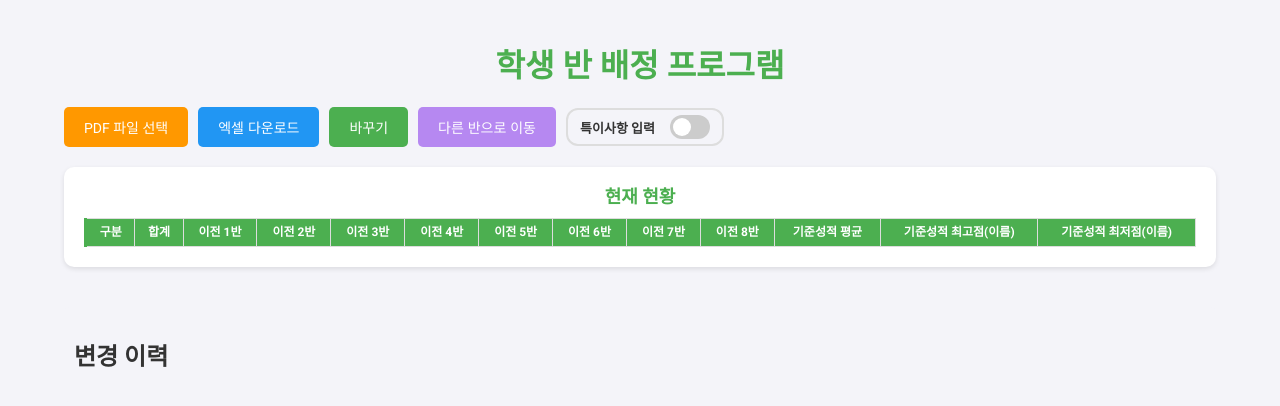
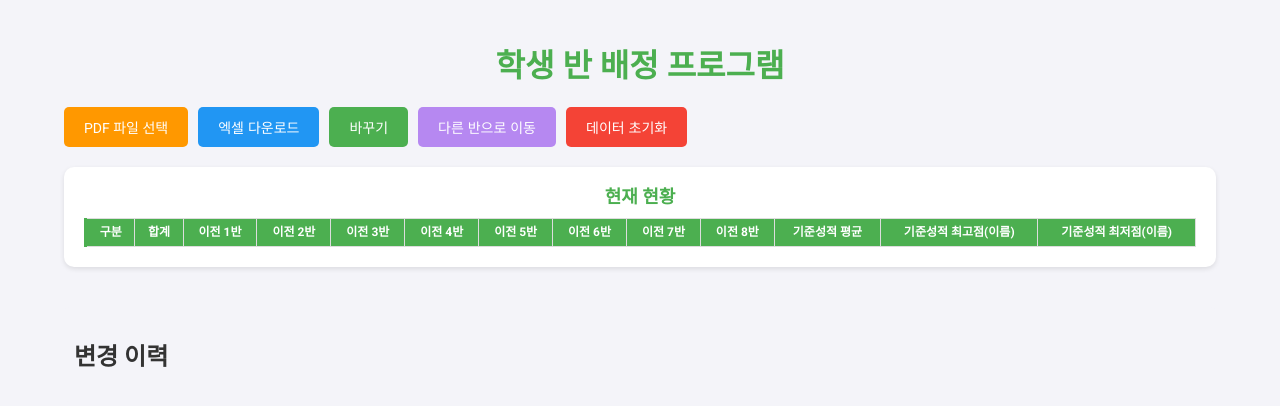
Before and after one commit to jingiru/nuclass, a Flask app: page /dashboard in a window 1280 px wide. Shown: the top 406 px of the page. Run offline with Flask 3, Linux system fonts and the light colour scheme; the visitor is signed in with stand-in values (Sample User, id 1); lists and menus that the app fills with data are empty.

Commit message:
초기화 기능 추가

```diff
--- a/app.py
+++ b/app.py
@@ -76,6 +76,26 @@ def load_data():
     except Exception as e:
         print(f"데이터 로드 중 오류 발생: {e}")
         return jsonify({"success": False, "message": "데이터 로드 실패"}), 500
+
+
+@app.route('/reset_class_data', methods=['POST'])
+def reset_class_data():
+    """현재 로그인한 학년 데이터 초기화"""
+    try:
+        current_class = session.get('name')
+        if not current_class:
+            return jsonify({"success": False, "message": "로그인이 필요합니다."}), 403
+
+        global class_data
+        # 현재 학년에 대한 데이터 초기화
+        if current_class in class_data:
+            del class_data[current_class]  # 해당 학년 데이터 삭제
+            save_class_data()  # JSON 파일에 저장
+
+        return jsonify({"success": True, "message": f"{current_class} 데이터가 초기화되었습니다."})
+    except Exception as e:
+        print(f"데이터 초기화 중 오류 발생: {e}")
+        return jsonify({"success": False, "message": "데이터 초기화 실패"}), 500
 
 
 
--- a/static/js/app.js
+++ b/static/js/app.js
@@ -65,7 +65,8 @@ document.getElementById("globalMoveButton").addEventListener("click", () => {
 });
 
 
-
+/*
+특이사항 아직 미구현
 document.getElementById("toggleNotesCheckbox").addEventListener("change", function () {
     const studentTables = document.querySelectorAll(".student-table");
     studentTables.forEach(table => {
@@ -76,6 +77,8 @@ document.getElementById("toggleNotesCheckbox").addEventListener("change", functi
         }
     });
 });
+
+*/
 
 
 
@@ -328,10 +331,16 @@ function renderClasses() {
                 <td>${previousGrade}</td>
                 <td style="background-color: ${classBackgroundColor}; font-weight: bold;">${previousClass}</td>
                 <td>${previousNumber}</td>
+
+
+            `;
+
+                /*
+                특이사항 미구현
                 <td class="notes-column">
                     <input type="text" class="notes-input" data-class="${cls}" data-index="${index}">
                 </td>
-            `;
+                */
 
 
             // 색상 표시: 교환과 이동 상태를 구분
@@ -546,6 +555,31 @@ function moveStudents(sourceClass = null) {
 }
 
 
+document.getElementById("resetClassDataButton").addEventListener("click", async () => {
+    const userConfirmed = confirm("현재 학년 데이터를 초기화하시겠습니까? 되돌릴 수 없습니다.");
+    if (!userConfirmed) return;
+
+    try {
+        const response = await fetch("/reset_class_data", { method: "POST" });
+        const result = await response.json();
+
+        if (response.ok && result.success) {
+            alert(result.message);
+            classData = {}; // 현재 학년 데이터 초기화
+            renderClasses(); // UI 재렌더링
+        } else {
+            alert(result.message || "데이터 초기화 실패");
+        }
+    } catch (error) {
+        console.error("데이터 초기화 중 오류 발생:", error);
+    }
+});
+
+
+
+
+
+
 
 function renderHistory() {
     const historyList = document.getElementById("historyList");
--- a/templates/index.html
+++ b/templates/index.html
@@ -22,6 +22,9 @@
             <button id="downloadExcelButton" class="excel-button">엑셀 다운로드</button>
             <button id="globalSwapButton" class="global-swap-button">바꾸기</button>
             <button id="globalMoveButton" class="global-move-button">다른 반으로 이동</button>
+            <button id="resetClassDataButton" class="pdf-button" style="background-color: #f44336;">데이터 초기화</button>
+
+            <!---
             <div class="notes-toggle-wrapper">
                 <span>특이사항 입력</span>
                 <label class="toggle-switch">
@@ -29,6 +32,7 @@
                     <span class="slider"></span>
                 </label>
             </div>
+            -->
 
 
         </div>
```
